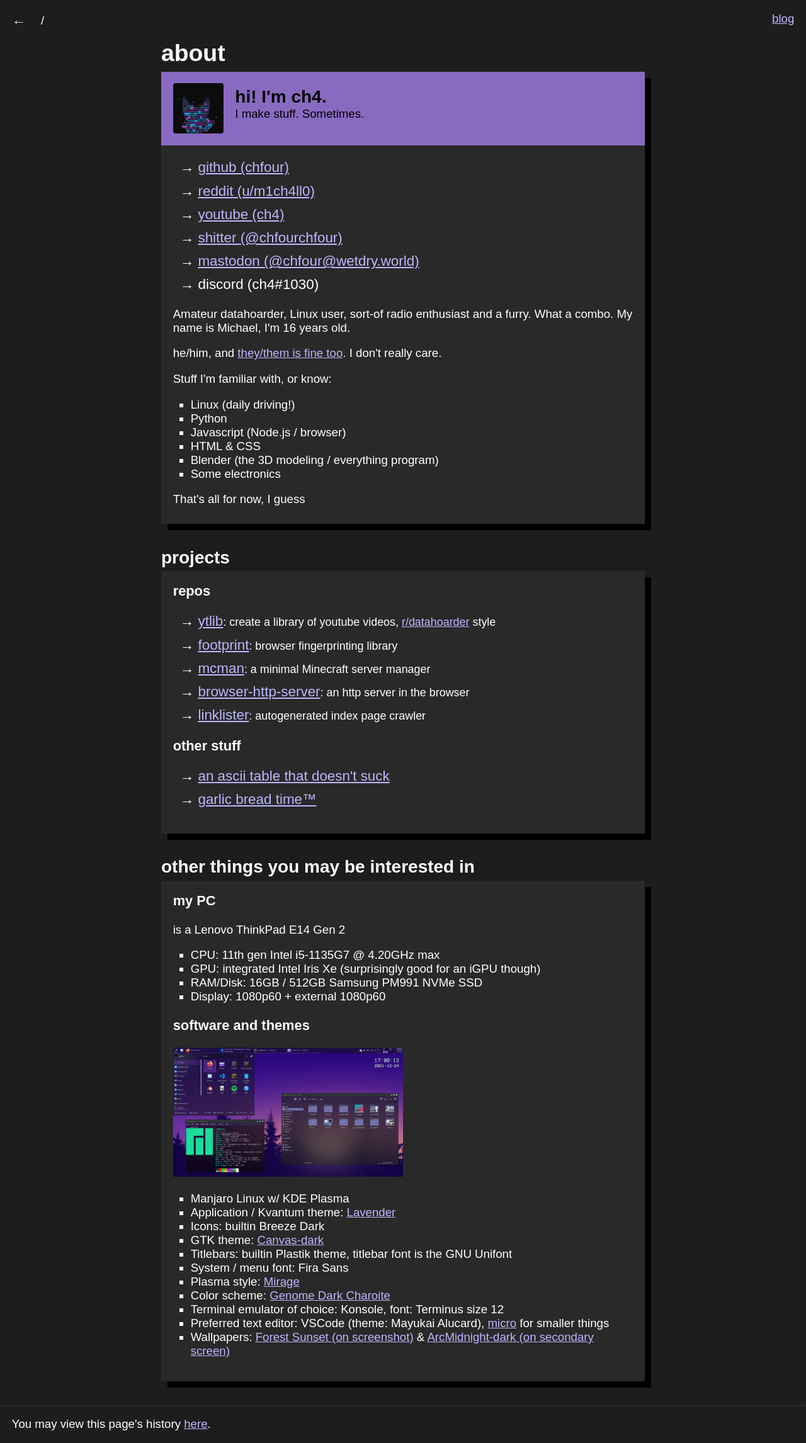
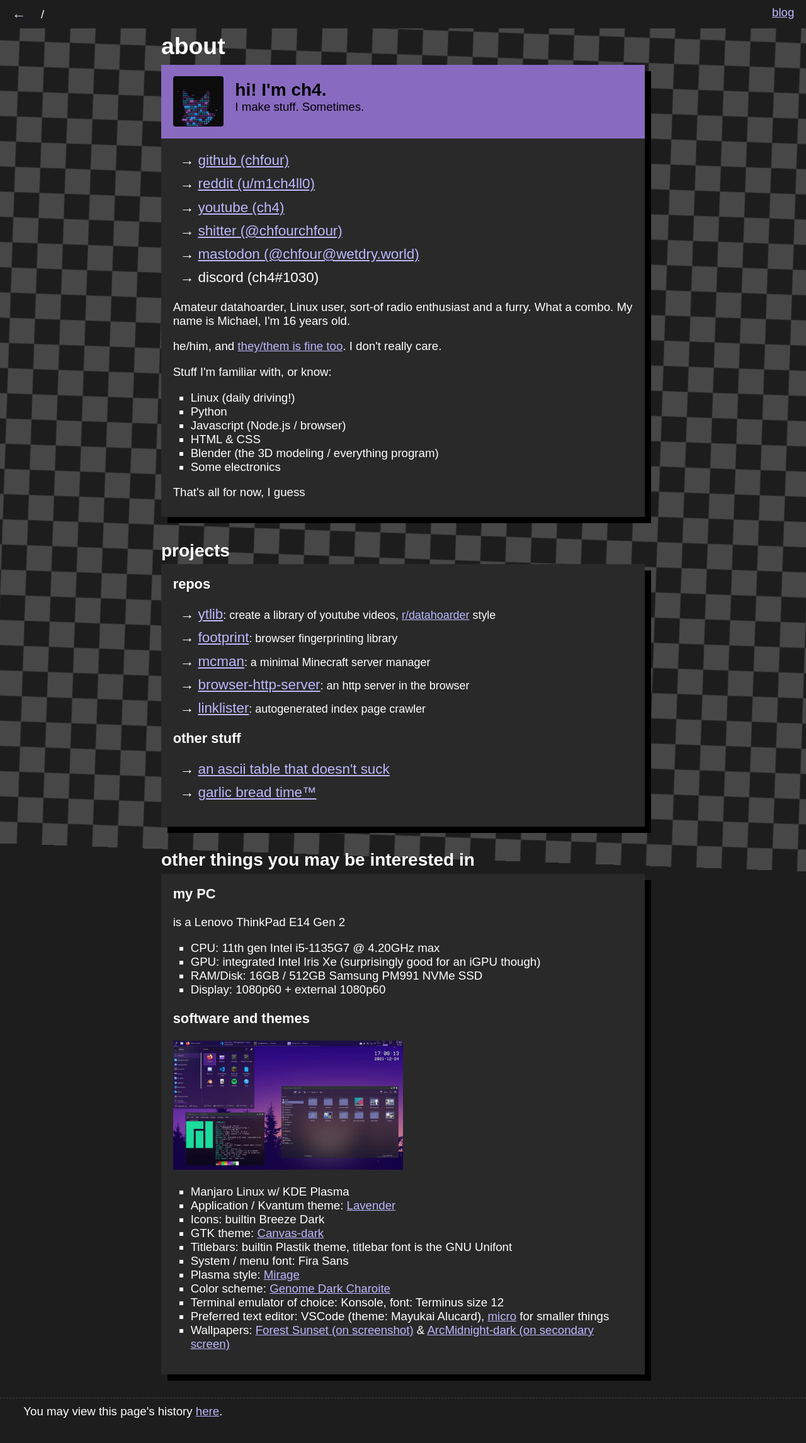
Before and after one commit to chfour/website-static, a Jekyll site: the page index.html, which Jekyll copies as it is, in a window 1280 px wide. Shown: the whole page at 63% size. Built offline with Jekyll 4.4.1, drawn with Linux system fonts in a browser that asks for light colours; after the commit the page ends 2262 px from its top, so only the background shows below that.

Commit message:
add a checkerboard background to the index

```diff
--- a/index.html
+++ b/index.html
@@ -31,6 +31,28 @@
     }
     .fontsmall {
       font-size: 0.8em;
+    }
+
+    :root::before {
+      content: "";
+      position: fixed;
+      z-index: -1;
+      left: -100%; top: -100%;
+      width: 250%;
+      height: 250%;
+
+      background-image: repeating-conic-gradient(var(--color-secondary) 0% 25%, transparent 0% 50%);
+      background-size: 5em 5em;
+      background-position: 2vw 1.2vw;
+      background-repeat: repeat;
+      transform: rotate(2deg);
+    }
+    body > :not(#main) {
+      background-color: var(--color-bg);
+    }
+    .navbar, #footer > p {
+      padding: 0.5em 1em;
+      margin: 0;
     }
   </style>
 </head>
```
